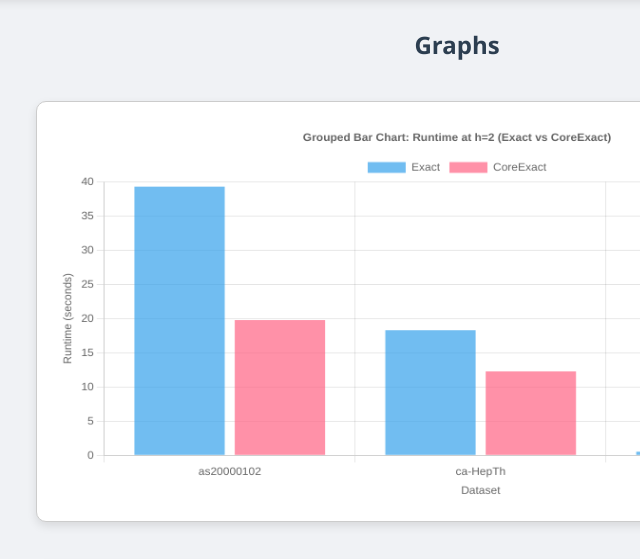
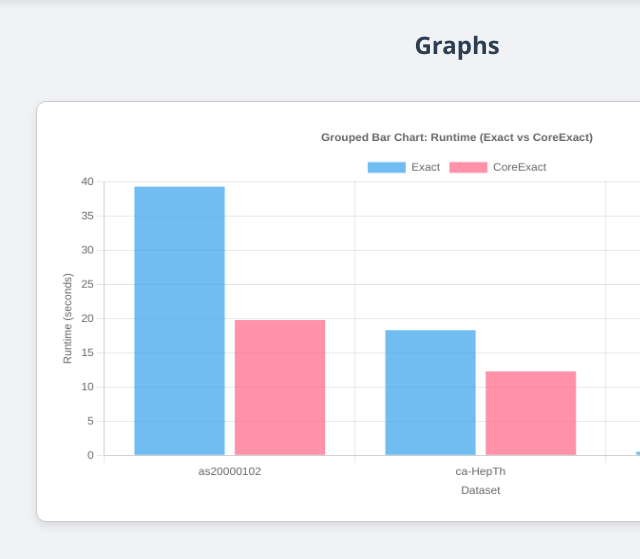
Before and after one commit to SSG05/algorithm-comparision, a plain HTML site: page index.html in a window 1280 px wide. Shown: the part 1085-1644 px from the top of the page, 183-823 px from the left. Drawn offline with nearby package versions, Linux system fonts and the light colour scheme.

Commit message:
Update index.html

```diff
--- a/index.html
+++ b/index.html
@@ -102,7 +102,7 @@ new Chart(document.getElementById('groupedBarChart'), {
         plugins: {
             title: {
                 display: true,
-                text: 'Grouped Bar Chart: Runtime at h=2 (Exact vs CoreExact)'
+                text: 'Grouped Bar Chart: Runtime (Exact vs CoreExact)'
             }
         },
         scales: {
```
